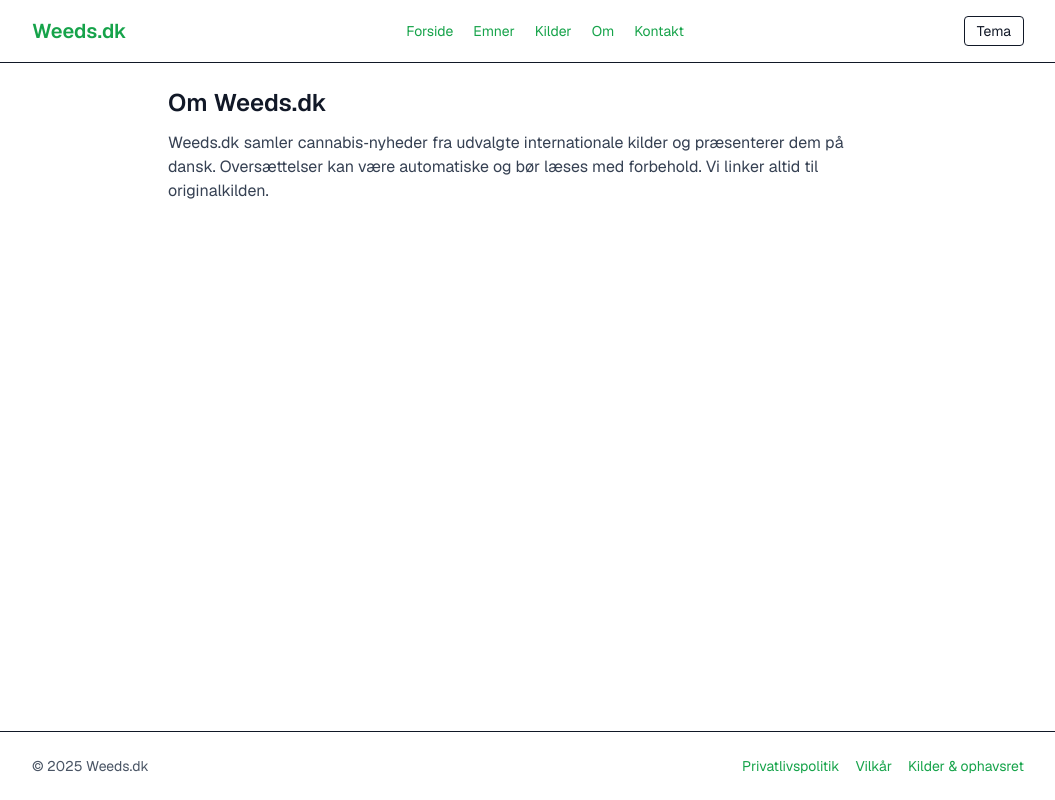
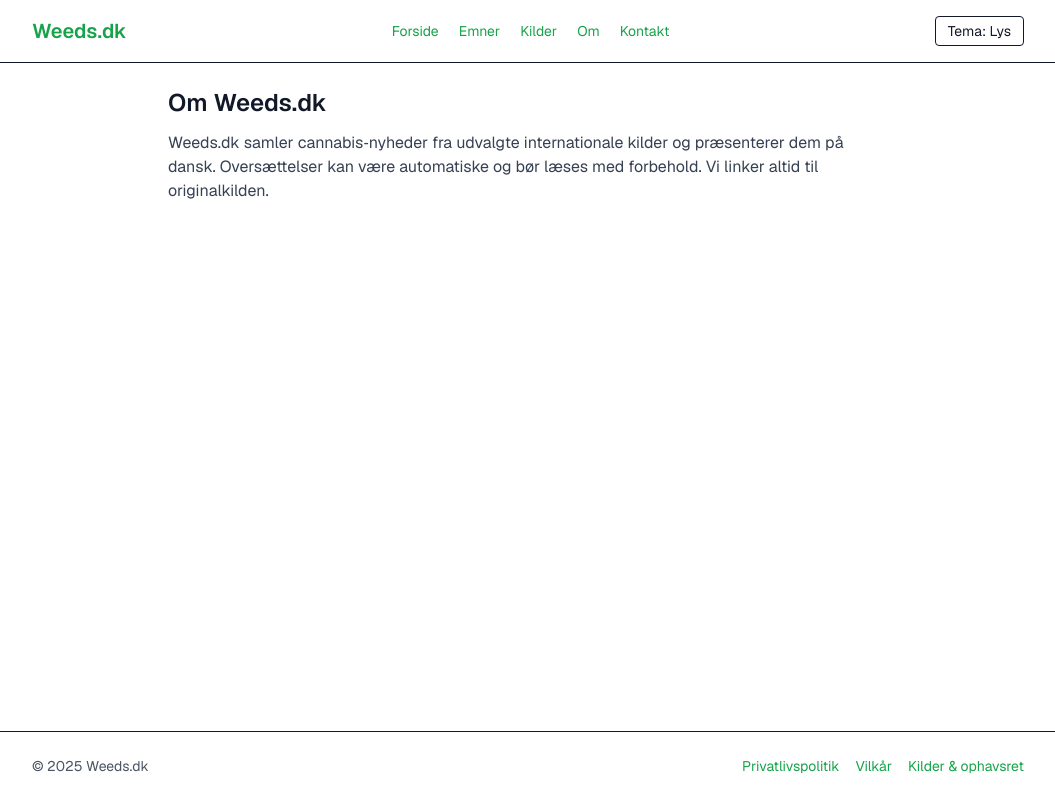
Before and after one commit to teletue/weeds, a Next.js app: page /om in a window 1280 px wide. Shown: the whole page, without its empty margins (112-1167 px from the left). Built offline with nearby package versions, Linux system fonts and the light colour scheme.

Commit message:
fix: move theme toggle to client component; align searchParams

```diff
--- a/src/app/emner/page.tsx
+++ b/src/app/emner/page.tsx
@@ -3,16 +3,19 @@
 
 export const dynamic = "force-dynamic";
 
-type SearchParams = { kilde?: string | string[] };
+// Make props compatible with Next's PageProps (no Promise in the type)
+type NextSearchParams = { [key: string]: string | string[] | undefined };
 
 export default async function Emner({
   searchParams,
 }: {
-  searchParams?: Promise<SearchParams> | SearchParams;
+  // Conform to Next 15 PageProps: searchParams is a Promise
+  searchParams?: Promise<NextSearchParams>;
 }) {
-  const params = (await (searchParams as Promise<SearchParams>)) ?? (searchParams as SearchParams) ?? {};
-  const selectedRaw = params.kilde;
-  const selected = Array.isArray(selectedRaw) ? selectedRaw[0] : selectedRaw;
+  // Normalize to plain object
+  const sp = ((await (searchParams as Promise<NextSearchParams>)) ?? {}) as NextSearchParams;
+  const raw = sp["kilde"];
+  const selected = typeof raw === "string" ? raw : Array.isArray(raw) ? raw[0] : undefined;
 
   const news = await fetchAggregatedNews(60);
   const sources = Array.from(new Set(news.map((n) => n.source)));
--- a/src/app/layout.tsx
+++ b/src/app/layout.tsx
@@ -1,6 +1,7 @@
 import type { Metadata } from "next";
 import { Geist, Geist_Mono } from "next/font/google";
 import Link from "next/link";
+import ThemeToggle from "@/components/ThemeToggle";
 import "./globals.css";
 
 const geistSans = Geist({
@@ -60,19 +61,7 @@
               <Link href="/om" className="hover:underline">Om</Link>
               <Link href="/kontakt" className="hover:underline">Kontakt</Link>
             </nav>
-            <button
-              type="button"
-              className="text-sm px-3 py-1 rounded border"
-              onClick={() => {
-                if (typeof document !== 'undefined') {
-                  const el = document.documentElement;
-                  el.classList.toggle('theme-dark');
-                  try {
-                    localStorage.setItem('wd-theme', el.classList.contains('theme-dark') ? 'dark' : 'light');
-                  } catch {}
-                }
-              }}
-            >Tema</button>
+            <ThemeToggle />
           </div>
         </header>
         <main className="grow">{children}</main>
--- /dev/null
+++ b/src/components/ThemeToggle.tsx
@@ -0,0 +1,33 @@
+'use client';
+
+import { useEffect, useState } from 'react';
+
+export default function ThemeToggle() {
+  const [isDark, setIsDark] = useState<boolean>(false);
+
+  useEffect(() => {
+    // initialize from localStorage or system preference
+    try {
+      const saved = localStorage.getItem('wd-theme');
+      const prefersDark = window.matchMedia && window.matchMedia('(prefers-color-scheme: dark)').matches;
+      const shouldDark = saved ? saved === 'dark' : prefersDark;
+      document.documentElement.classList.toggle('theme-dark', shouldDark);
+      setIsDark(shouldDark);
+    } catch {
+      // no-op
+    }
+  }, []);
+
+  const toggle = () => {
+    const next = !isDark;
+    document.documentElement.classList.toggle('theme-dark', next);
+    try { localStorage.setItem('wd-theme', next ? 'dark' : 'light'); } catch {}
+    setIsDark(next);
+  };
+
+  return (
+    <button type="button" className="text-sm px-3 py-1 rounded border" onClick={toggle}>
+      Tema: {isDark ? 'Mørk' : 'Lys'}
+    </button>
+  );
+}
```
